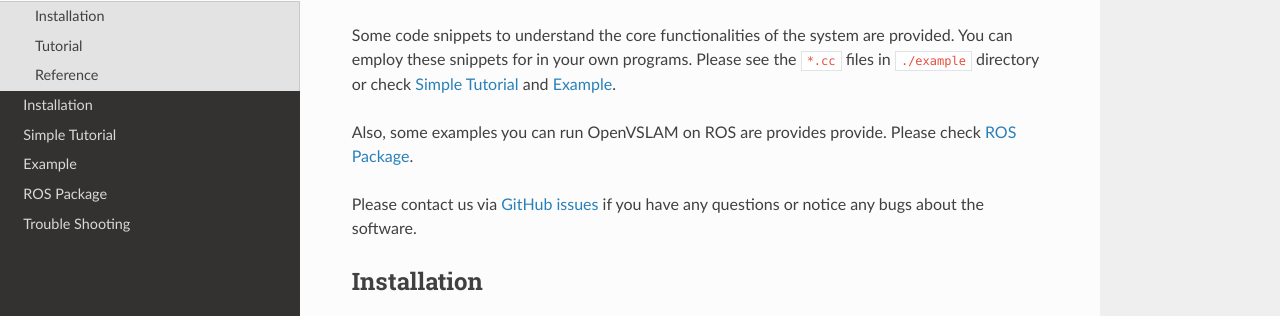
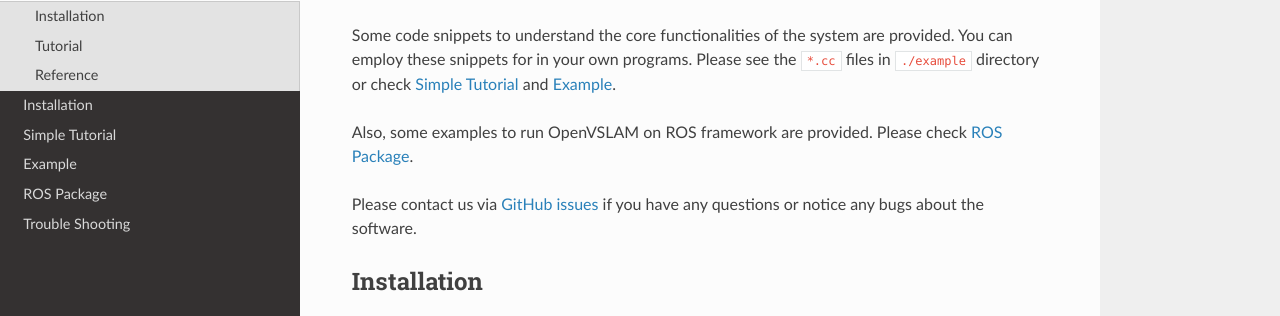
Before and after one commit to xdspacelab/openvslam, a Sphinx documentation site: the page built from docs/overview.rst, in a window 1280 px wide and 900 px high, scrolled down 1050 px. Shown: the part 135-451 px from the top of the window. Built offline with Sphinx 7.4.7 and the Read the Docs theme 2.0.0, drawn with Linux system fonts in a browser that asks for light colours; pages that are not in the unit, such as notebooks, are missing from menus.

Commit message:
Modify the description of the ROS package in the overview

```diff
--- a/docs/overview.rst
+++ b/docs/overview.rst
@@ -29,7 +29,7 @@
 You can employ these snippets for in your own programs.
 Please see the ``*.cc`` files in ``./example`` directory or check  :ref:`Simple Tutorial <chapter-simple-tutorial>` and :ref:`Example <chapter-example>`.
 
-Also, some examples you can run OpenVSLAM on ROS are provides provide.
+Also, some examples to run OpenVSLAM on ROS framework are provided.
 Please check :ref:`ROS Package <chapter-ros-package>`.
 
 Please contact us via `GitHub issues <https://github.com/xdspacelab/openvslam/issues>`__ if you have any questions or notice any bugs about the software.
```
